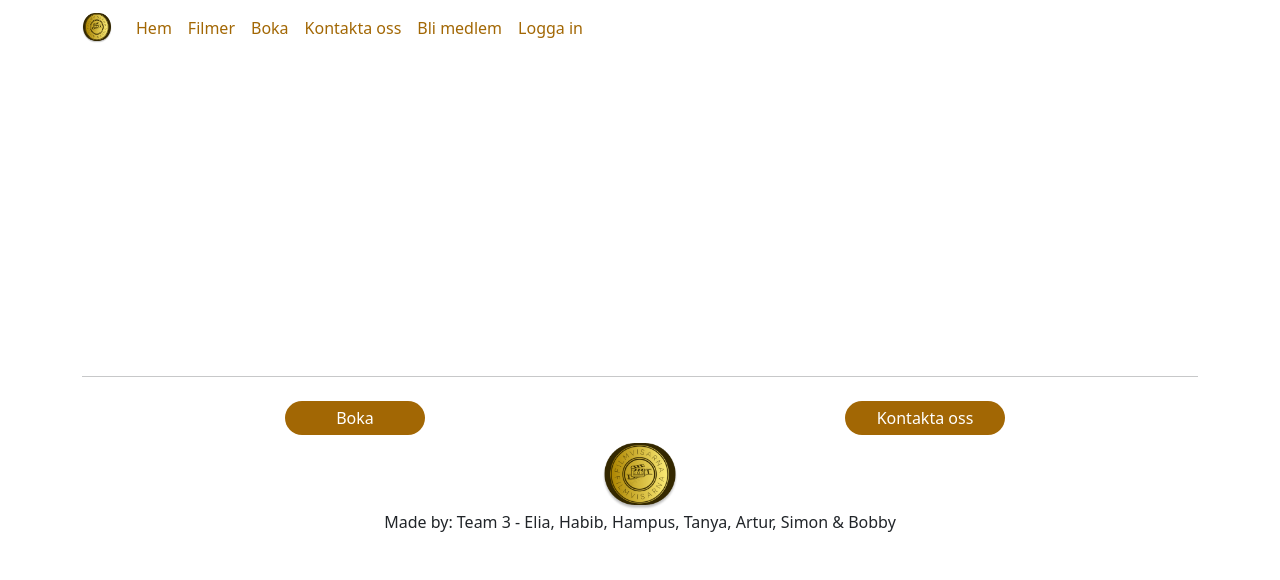
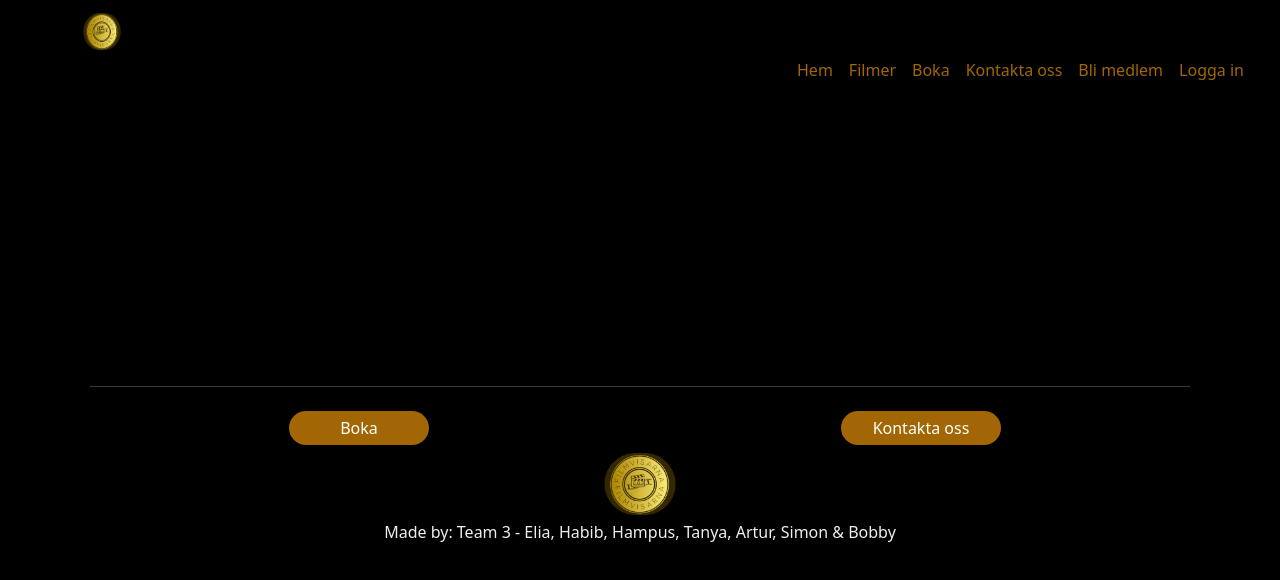
Before and after one commit to ELHabibA/Filmvisarna, a React (Vite) app in the folder frontend/: page / in a window 1280 px wide. Shown: the top 580 px of the page. Built offline with nearby package versions, Linux system fonts and the light colour scheme.

Commit message:
navbar changes
navbar changes

```diff
--- a/frontend/src/App.jsx
+++ b/frontend/src/App.jsx
@@ -1,10 +1,7 @@
 import { Outlet } from 'react-router-dom';
-import MainMenu from './MainMenu';
 import Footer from "./components/Footer/Footer";
 import "./sass/main.scss";
 import BasicNavbar from "./components/Navbar/Navbar";
-import 'bootstrap/dist/css/bootstrap.min.css';
-import 'bootstrap/dist/js/bootstrap.bundle.min';
 import { Container, Row, Col } from 'react-bootstrap';
 
 export default function App() {
--- a/frontend/src/components/Navbar/Navbar.jsx
+++ b/frontend/src/components/Navbar/Navbar.jsx
@@ -7,22 +7,20 @@ function BasicNavbar() {
   return (
     <Navbar expand="lg">
       <Container>
-        {/* Navbar Brand with Logo */}
-        <Navbar.Brand as={Link} to="/">
+        <Navbar.Brand as={Link} to="/Hem">
           <img
-            src="/logo.png" // Replace with the correct path to your logo
-            width="30"
-            height="30"
+            src="/logo.png"
+            width="40"
+            height="40"
             className="d-inline-block align-top"
-            alt="Your Logo Alt Text"
+            alt=""
           />
         </Navbar.Brand>
 
-        {/* Navbar Toggler for responsive design */}
         <Navbar.Toggle aria-controls="basic-navbar-nav" />
 
-        {/* Navbar Collapsible Content */}
         <Navbar.Collapse id="basic-navbar-nav">
+          <Container>
             <Nav className="navbar-film">
               {pages.map((page) => (
                 <Nav.Link key={page.path} as={Link} to={page.path}>
@@ -30,6 +28,7 @@ function BasicNavbar() {
                 </Nav.Link>
               ))}
             </Nav>
+          </Container>
         </Navbar.Collapse>
       </Container>
     </Navbar>
--- a/frontend/src/sass/own-styling.scss
+++ b/frontend/src/sass/own-styling.scss
@@ -1,6 +1,4 @@
-.navbar-film,
-.navbar[data-bs-theme="dark"] {
-  --#{$prefix}navbar-color: #A26704;
+.navbar-film {
   --#{$prefix}navbar-hover-color: #{$navbar-dark-hover-color};
   --#{$prefix}navbar-disabled-color: #{$navbar-dark-disabled-color};
   --#{$prefix}navbar-active-color: #{$navbar-dark-active-color};
@@ -8,8 +6,25 @@
   --#{$prefix}navbar-brand-hover-color: #{$navbar-dark-brand-hover-color};
   --#{$prefix}navbar-toggler-border-color: #{$navbar-dark-toggler-border-color};
   --#{$prefix}navbar-toggler-icon-bg: #{escape-svg($navbar-dark-toggler-icon-bg)};
+}
+
+.navbar-collapse {
+  right: 0;
   position: absolute;
+
+  .nav-link {
+    --bs-nav-link-color: #A26704;
+    background-color: black;
+    max-width: 200px;
+    padding-left: 10px;
+  }
 }
+
+.navbar-expand-lg .navbar-collapse {
+  top: 50px;
+  min-width: 200px;
+}
+
 button:nth-child(1){
   background-color:#A26704;
   border: none;
```
Lines whose indentation alone changed are shown as unchanged.
